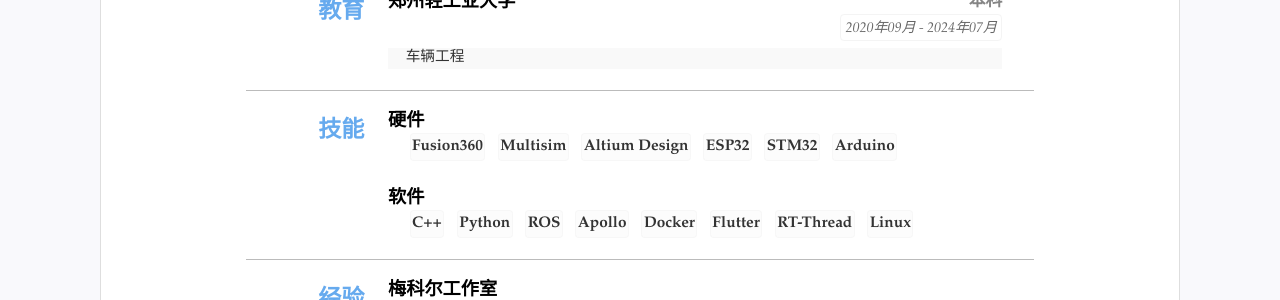
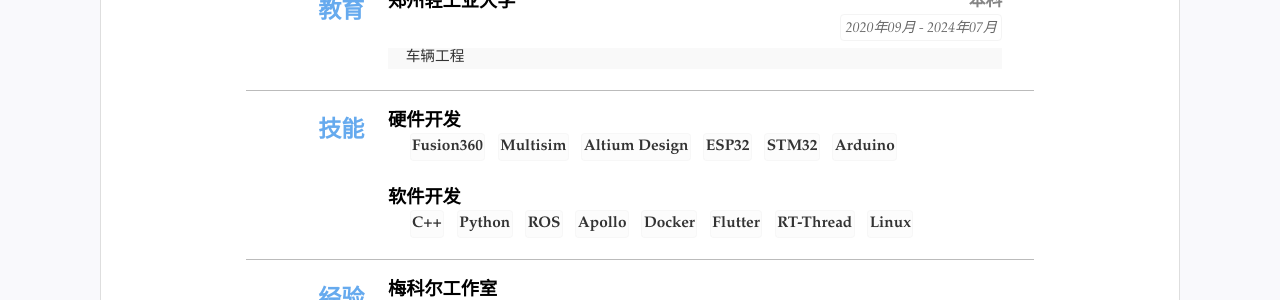
Before and after one commit to huigang39/resume, a Jekyll site: the page built from index.html, in a window 1280 px wide. Shown: the part 244-544 px from the top of the page. Built offline with Jekyll 4.4.1, drawn with Linux system fonts in a browser that asks for light colours.

Commit message:
Update resume.yml

```diff
--- a/_data/resume.yml
+++ b/_data/resume.yml
@@ -43,7 +43,7 @@
 - type: skills
   name: "技能"
   content:
-  - title: 硬件
+  - title: 硬件开发
     items: #itmems 可以小块的方式显示
     - Fusion360
     - Multisim
@@ -51,7 +51,7 @@
     - ESP32
     - STM32
     - Arduino
-  - title: 软件
+  - title: 软件开发
     items:
     - C++
     - Python
```
